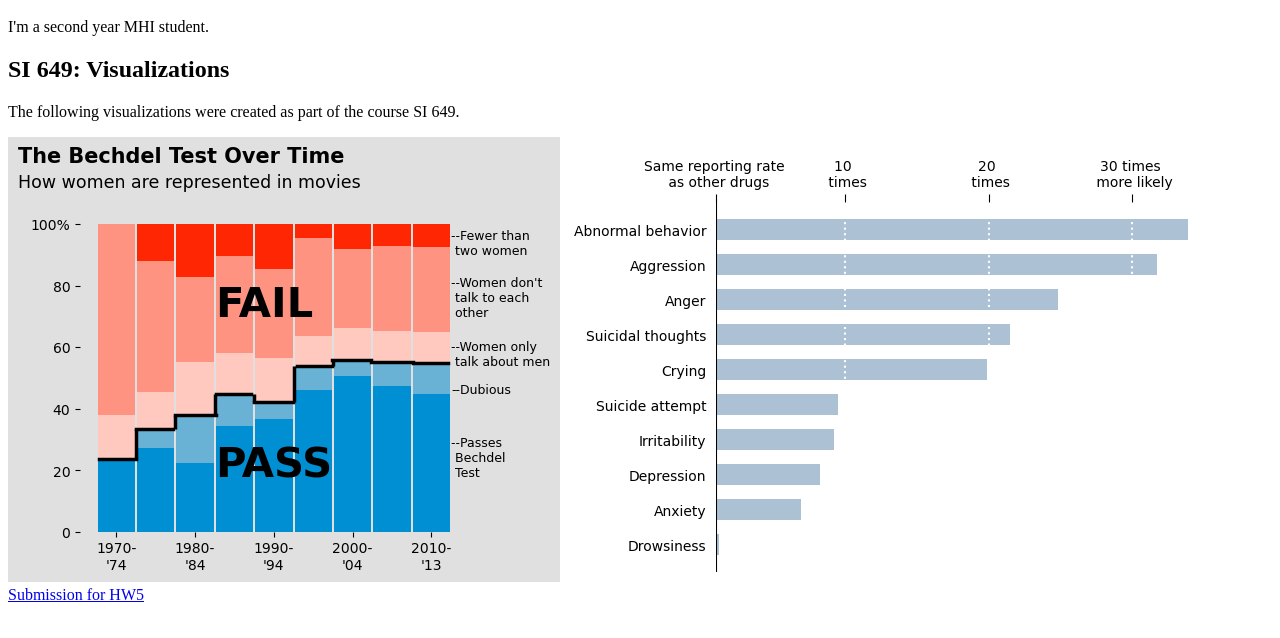
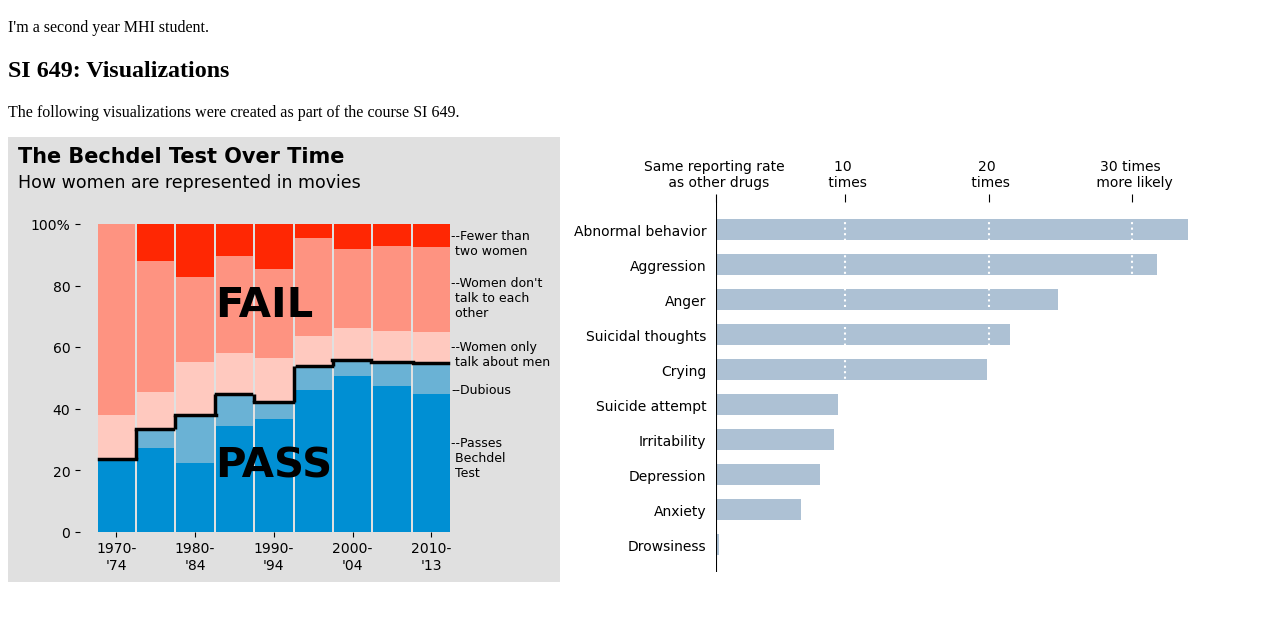
Before and after one commit to pgoirthe/pgoirthe.github.io, a plain HTML site: page index.html in a window 1280 px wide. Shown: the part 48-686 px from the top of the page. Drawn offline with Linux system fonts and the light colour scheme.

Commit message:
Update index.html
Removed HW5 link

```diff
--- a/index.html
+++ b/index.html
@@ -8,6 +8,5 @@
     <p> The following visualizations were created as part of the course SI 649.</p>
     <img src="bechdel_test.png", alt="Bechdel Test representation 1970-2013">
     <img src="nyt.png", alt="New York Times article of asthma drug warning">
-    <a href= "alt_theme.html">Submission for HW5</a>
   </body>
 </html>
```
